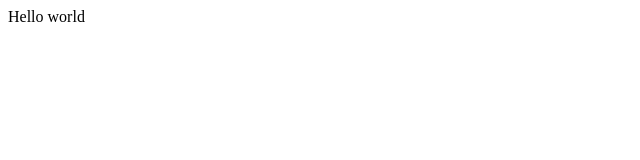
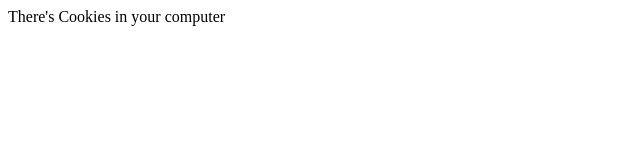
Before and after one commit to ICS20-Programming-PJLobetti/ICS20-Into-03, a plain HTML site: page index.html in a window 1280 px wide. Shown: the whole page, without its empty margins (0-640 px from the left). Drawn offline with Linux system fonts and the light colour scheme.

Commit message:
I added the words "    There's Cookies in your computer" instead of "Hello World".

```diff
--- a/index.html
+++ b/index.html
@@ -7,7 +7,7 @@
     <link href="style.css" rel="stylesheet" type="text/css" />
   </head>
   <body>
-    Hello world
+    There's Cookies in your computer
     <script src="script.js"></script>
   </body>
 </html>
```
